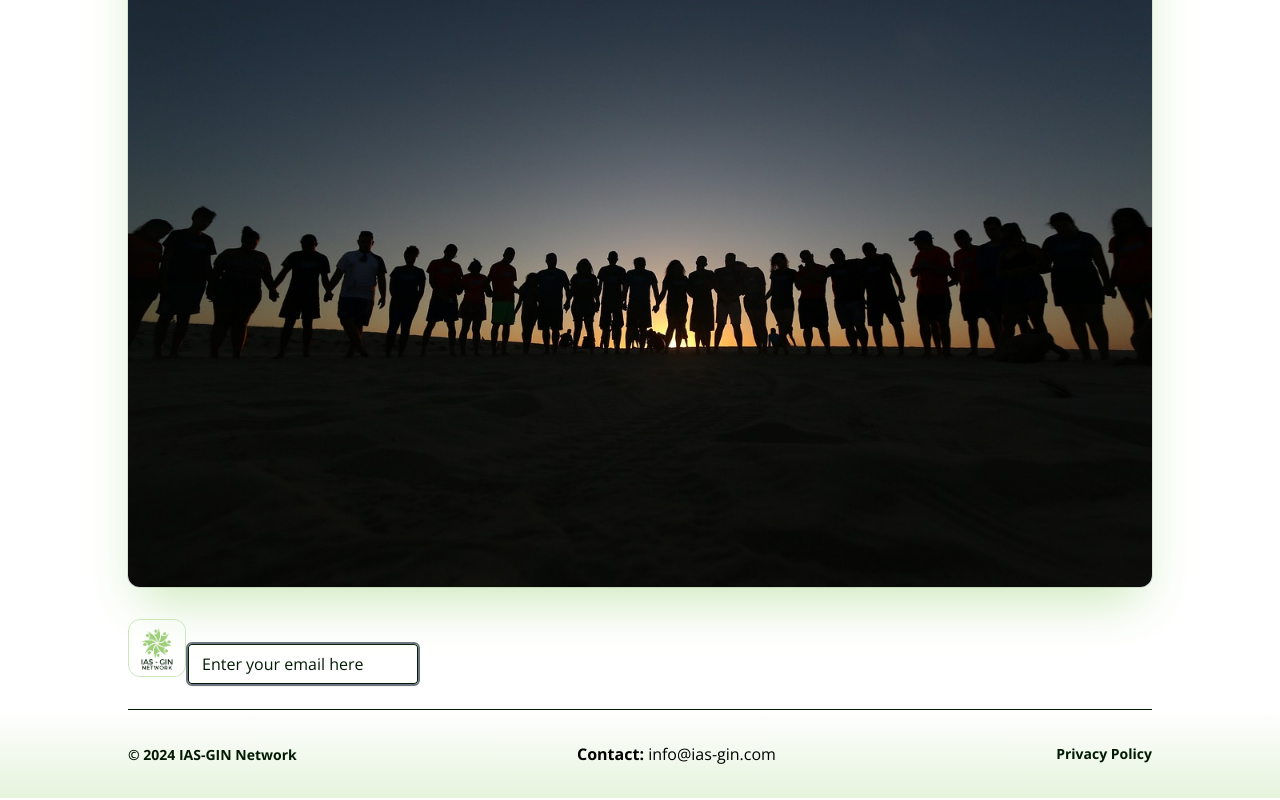
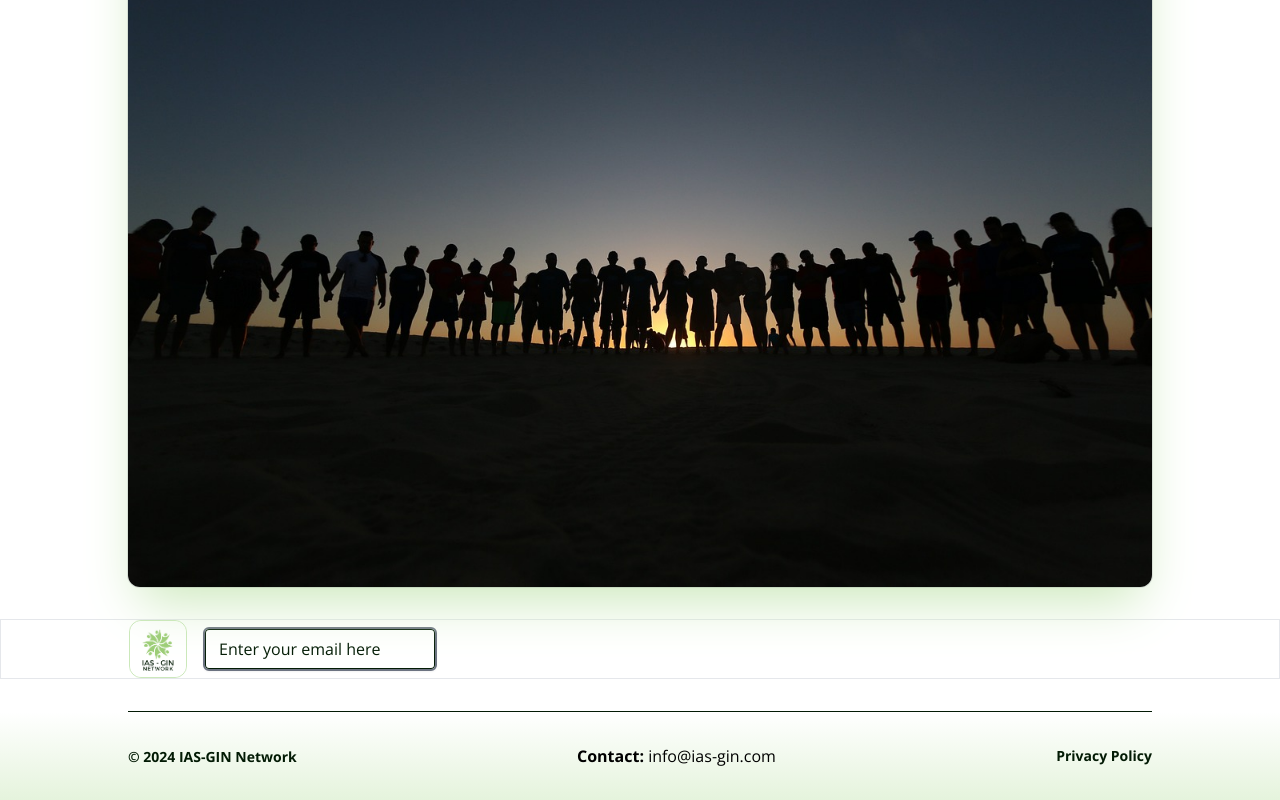
Before and after one commit to Ed-TheVisionMaker/green-ig-ias-network, a Next.js app: page / in a window 1280 px wide. Shown: the part 2035-2835 px from the top of the page. Built offline with nearby package versions, Linux system fonts and the light colour scheme; a web font is replaced by a local one.

Commit message:
style: waitlist input alignment

```diff
--- a/components/Footer/index.tsx
+++ b/components/Footer/index.tsx
@@ -4,17 +4,16 @@ import WailistInput from '../WaitlistInput';
 
 const Footer = () => {
   return (
-    <footer className='flex flex-col justify-between font-open-sans w-full h-24 mt-8'>
-      <div className='flex items-center'>
-        <div className='ml-32 mb-8 border border-teaGreen rounded-xl w-max'>
+    <footer className='flex flex-col font-open-sans w-full h-24 mt-8'>
+      <div className='flex border border-pink items-center mb-8'>
+        <div className='ml-32 border border-teaGreen rounded-xl w-max'>
           <img
             className='h-14 rounded-xl'
             src='/ias-gin-logo-white.png'
             alt='IAS-GIN Network'
           />
         </div>
-
-        <WailistInput className=' min-w-0 rounded-md  border-2 px-3.5 py-2 placeholder:text-ginBlack text-ginBlack shadow-sm ring-1 ring-inset ring-ginBlack focus:ring focus:ring-inset focus:ring-darkGreen focus:border-transparent' />
+        <WailistInput className=' min-w-0 rounded-md  border-2 px-3.5 py-2 ml-4 placeholder:text-ginBlack text-ginBlack shadow-sm ring-1 ring-inset ring-ginBlack focus:ring focus:ring-inset focus:ring-darkGreen focus:border-transparent' />
       </div>
       <div className='h-24 mx-32 border-t border-ginBlack'></div>
       <div className='flex items-center justify-between py-8 bg-gradient-to-t from-teaGreen/50 to-ginWhite'>
```
